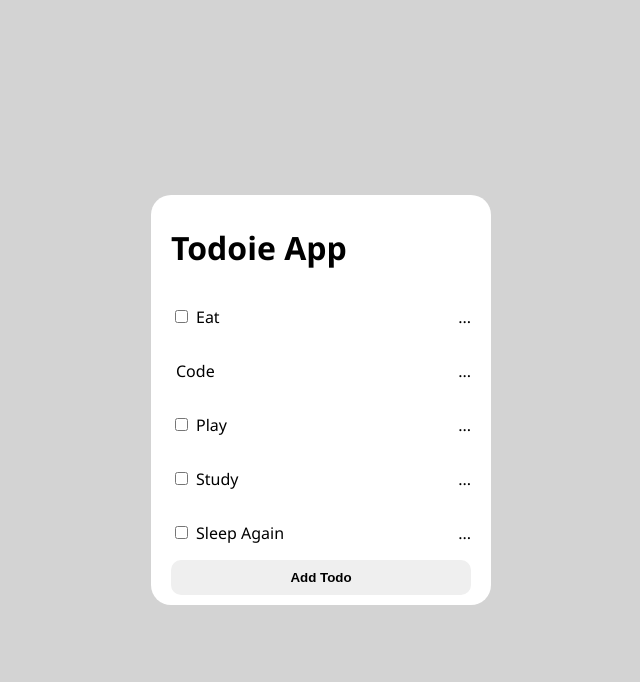
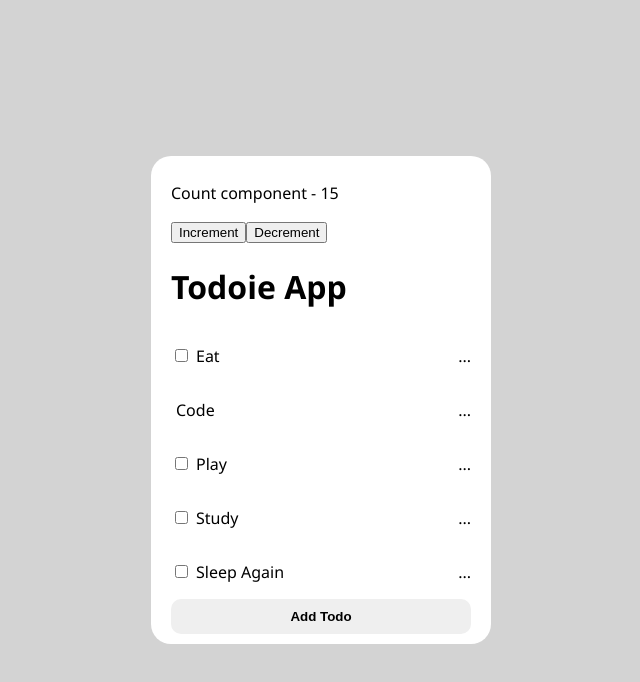
Before and after one commit to narendrak2281/React, a React (Create React App) app: page / in a window 1280 px wide. Shown: the top 682 px of the page, without its empty margins (319-959 px from the left). Built offline with nearby package versions, Linux system fonts and the light colour scheme.

Commit message:
Added Count setCount hook to increment or decrement pupose

```diff
--- a/src/App.js
+++ b/src/App.js
@@ -1,12 +1,17 @@
 import React from "react";
+
 import Header from "./components/Header";
 import TodoItem from "./components/TodoItem";
 import Button from "./components/Button";
+
+import CounterComponent from "./components/CounterComponent";
+
 import "./style.css"
 
 const App = () => {
   return (
     <div className="todo-container">
+      <CounterComponent/>
       <Header title="Todoie App"/>
       <TodoItem text="Eat"/>
       <TodoItem completed={true} text="Code"/>
--- /dev/null
+++ b/src/components/CounterComponent.jsx
@@ -0,0 +1,17 @@
+import React, {useState} from "react";
+
+const CounterComponent = () => {
+    const [count, setCount] = useState(15);
+
+    console.log("Hello", count)
+
+    return (
+        <div>
+            <p>Count component -  {count}</p>
+            <button onClick={() => setCount(count + 1)}>Increment</button>
+            <button onClick={() => setCount(count - 1)} >Decrement</button>
+        </div>
+    );
+};
+
+export default CounterComponent;
```
